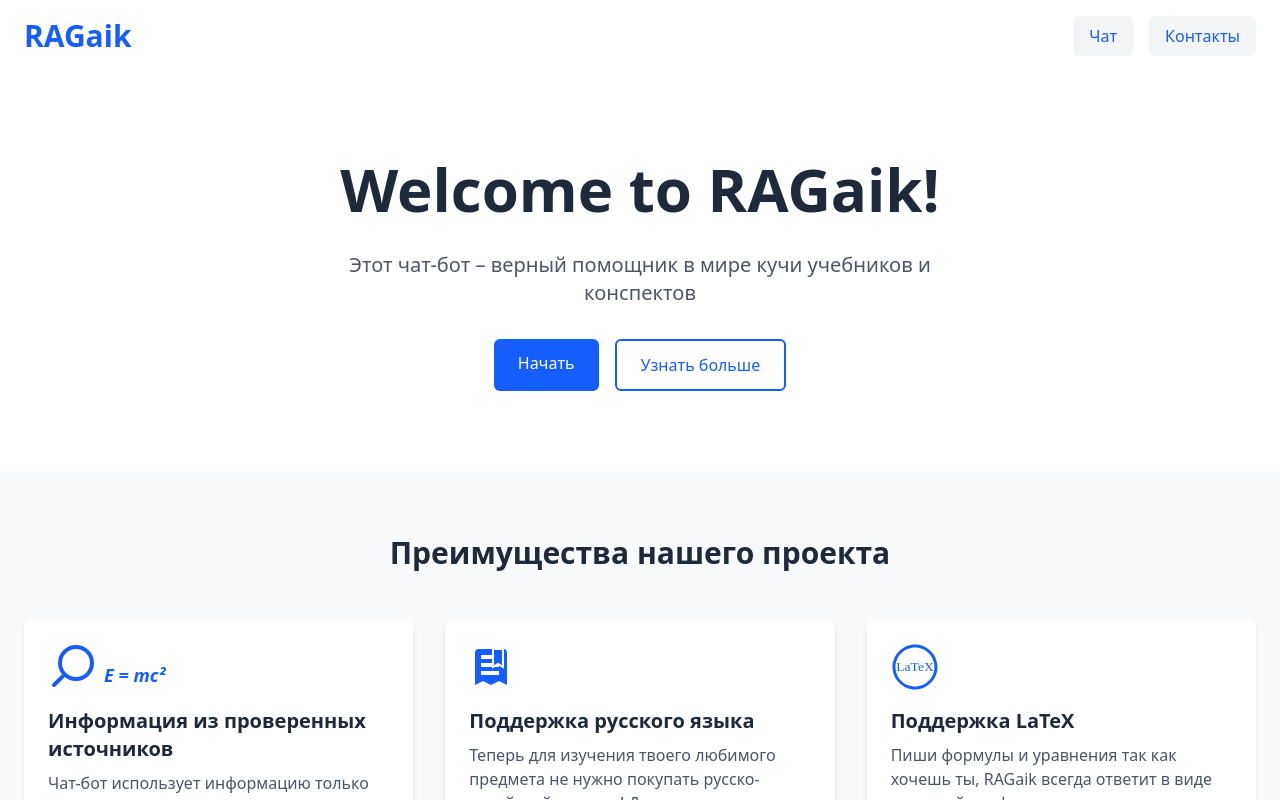
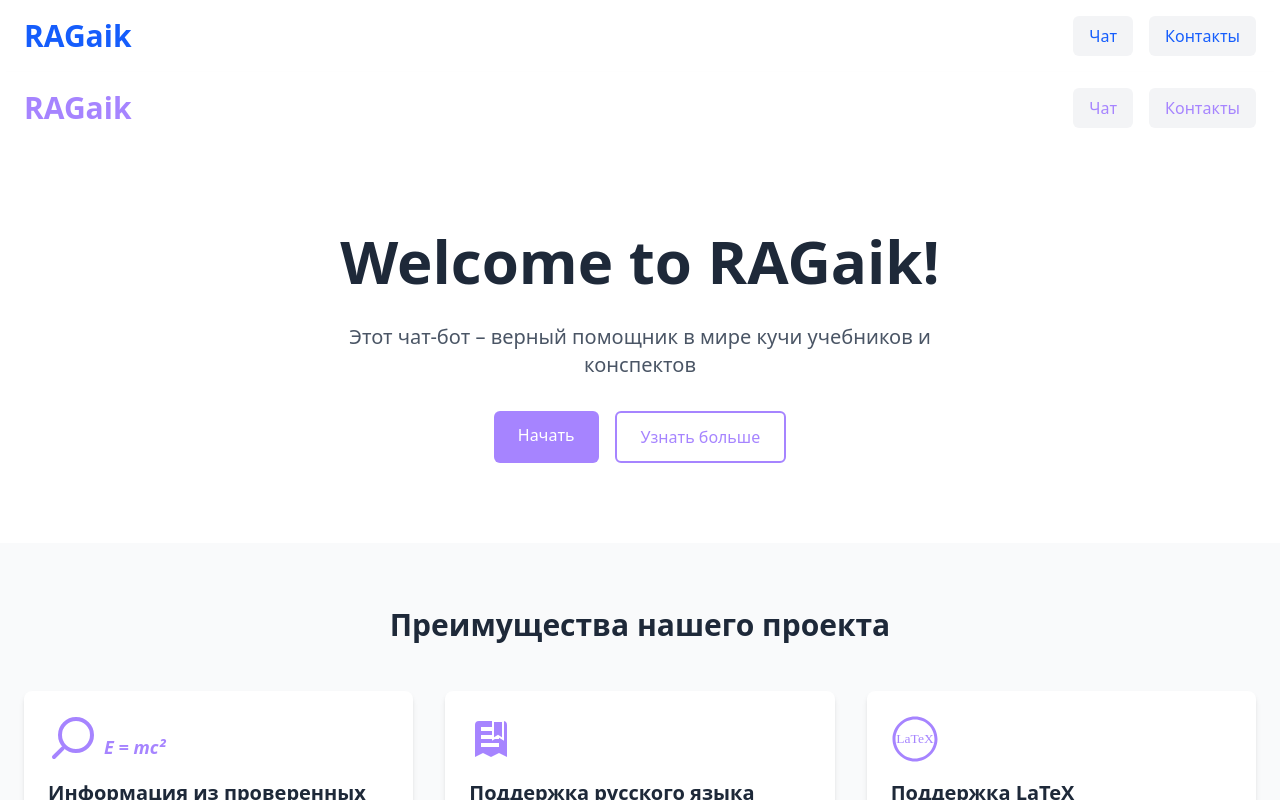
Before and after one commit to Leamich/Ragaik, a SvelteKit app in the folder web/frontend/: page / in a window 1280 px wide. Shown: the top 800 px of the page. Built offline with nearby package versions, Linux system fonts and the light colour scheme.

Commit message:
recolor web

```diff
--- a/web/frontend/src/routes/+page.svelte
+++ b/web/frontend/src/routes/+page.svelte
@@ -1,4 +1,23 @@
 <div class="flex flex-col min-h-screen bg-gray-50">
+  <!-- Header -->
+  <header class="bg-white shadow-md">
+    <nav class="container mx-auto px-6 py-4 flex justify-between items-center">
+    <a href="/" class="text-3xl font-bold text-violet-400">
+        RAGaik
+    </a>
+      <div class="flex space-x-4">
+        <a href="/chats"
+            class="px-4 py-2 bg-gray-100 text-violet-400 rounded-md font-medium hover:bg-gray-200 transition-colors duration-200">
+          Чат
+        </a>
+        <a href="/contacts"
+           class="px-4 py-2 bg-gray-100 text-violet-400 rounded-md font-medium hover:bg-gray-200 transition-colors duration-200">
+          Контакты
+        </a>
+      </div>
+    </nav>
+  </header>
+
   <!-- Hero Section -->
   <main class="flex-grow">
     <section class="bg-white">
@@ -8,18 +27,15 @@
         </h1>
         <p class="mt-6 text-lg sm:text-xl text-gray-600 max-w-2xl mx-auto">
             Этот чат-бот – верный помощник в мире кучи учебников и конспектов
+
         </p>
         <div class="mt-8 flex justify-center space-x-4">
-					<a
-						href="/chats"
-						class="px-6 py-3 bg-blue-600 text-white rounded-md font-medium hover:bg-blue-700 transition-colors duration-200"
-					>
+          <a href="/chats"
+             class="px-6 py-3 bg-violet-400 text-white rounded-md font-medium hover:bg-violet-600 transition-colors duration-200">
             Начать
           </a>
-					<a
-						href="#features"
-						class="px-6 py-3 bg-transparent border-2 border-blue-600 text-blue-600 rounded-md font-medium hover:bg-blue-50 transition-colors duration-200"
-					>
+          <a href="#features"
+             class="px-6 py-3 bg-transparent border-2 border-violet-400 text-violet-400 rounded-md font-medium hover:bg-violet-50 transition-colors duration-200">
             Узнать больше
           </a>
         </div>
@@ -29,111 +45,71 @@
     <!-- Features Section -->
     <section id="features" class="bg-gray-50">
       <div class="container mx-auto px-6 py-16">
-				<h2 class="text-3xl font-bold text-gray-800 text-center">Преимущества нашего проекта</h2>
+        <h2 class="text-3xl font-bold text-gray-800 text-center">
+            Преимущества нашего проекта
+        </h2>
         <div class="mt-12 grid gap-8 grid-cols-1 sm:grid-cols-2 lg:grid-cols-3">
           <!-- Карточка 1 -->
           <div class="bg-white rounded-lg shadow-md p-6 flex flex-col items-start">
             <div class="flex items-center">
-							<svg
-								class="h-12 w-12 text-blue-600 mb-4 mr-2"
-								fill="none"
-								stroke="currentColor"
-								viewBox="0 0 24 24"
-								transform="scale(-1, 1)"
-							>
-								<path
-									stroke-linecap="round"
-									stroke-linejoin="round"
-									stroke-width="2"
-									d="M21 21l-4.35-4.35"
-								/>
-								<path
-									stroke-linecap="round"
-									stroke-linejoin="round"
-									stroke-width="2"
-									d="M10 18a8 8 0 100-16 8 8 0 000 16z"
-								/>
+                <svg class="h-12 w-12 text-violet-400 mb-4 mr-2" fill="none" stroke="currentColor" viewBox="0 0 24 24" transform="scale(-1, 1)">
+                    <path stroke-linecap="round" stroke-linejoin="round" stroke-width="2"
+                                d="M21 21l-4.35-4.35" />
+                    <path stroke-linecap="round" stroke-linejoin="round" stroke-width="2"
+                                d="M10 18a8 8 0 100-16 8 8 0 000 16z" />
                 </svg>
-							<span class="text-blue-600 text-lg font-bold italic">E = mc²</span>
+                <span class="text-violet-400 text-lg font-bold italic">E = mc²</span>
             </div>
             <h3 class="text-xl font-semibold text-gray-800 mb-2">
                 Информация из проверенных источников
             </h3>
             <p class="text-gray-600">
-							Чат-бот использует информацию только из одобренных источников, поэтому точно не
-							ошибется!<a href="#footnote-1" class="text-gray-400"><sup>1</sup></a>
+                Чат-бот использует информацию только из одобренных источников, поэтому точно не ошибется!<a href="#footnote-1" class="text-gray-400"><sup>1</sup></a>
             </p>
           </div>
           <!-- Карточка 2 -->
           <div class="bg-white rounded-lg shadow-md p-6 flex flex-col items-start">
-						<svg
-							class="h-12 w-12 text-blue-600 mb-4"
-							fill="none"
-							xmlns="http://www.w3.org/2000/svg"
-							viewBox="0 0 24 24"
-						>
-							<path
-								d="M4 3h13a2 2 0 012 2v16l-4-2-4 2-4-2-4 2V5a2 2 0 012-2z"
-								fill="currentColor"
-							/>
+            <svg class="h-12 w-12 text-violet-400 mb-4" fill="none" xmlns="http://www.w3.org/2000/svg" viewBox="0 0 24 24">
+                <path d="M4 3h13a2 2 0 012 2v16l-4-2-4 2-4-2-4 2V5a2 2 0 012-2z" fill="currentColor" />
                 <path d="M6 6h9v2H6V6zm0 4h9v2H6v-2zm0 4h9v2H6v-2z" fill="#fff" />
-							<path
-								d="M17 3v9l-2.5-1.5L12 12V3h5z"
-								fill="currentColor"
-								stroke="#fff"
-								stroke-width="1"
-							/>
+                <path d="M17 3v9l-2.5-1.5L12 12V3h5z" fill="currentColor" stroke="#fff" stroke-width="1" />
             </svg>
-						<h3 class="text-xl font-semibold text-gray-800 mb-2">Поддержка русского языка</h3>
+            <h3 class="text-xl font-semibold text-gray-800 mb-2">
+                Поддержка русского языка
+            </h3>
             <p class="text-gray-600">
-							Теперь для изучения твоего любимого предмета не нужно покупать русско-китайский
-							словарь! Достаточно спросить RAGaik
+                Теперь для изучения твоего любимого предмета не нужно покупать русско-китайский словарь! Достаточно спросить RAGaik
             </p>
           </div>
           <!-- Карточка 3 -->
           <div class="bg-white rounded-lg shadow-md p-6 flex flex-col items-start">
-						<svg
-							class="h-12 w-12 text-blue-600 mb-4"
-							xmlns="http://www.w3.org/2000/svg"
-							viewBox="0 0 128 128"
-							fill="currentColor"
-						>
-							<path
-								d="M64 4C31.4 4 4 31.4 4 64s27.4 60 60 60 60-27.4 60-60S96.6 4 64 4zm0 112c-28.7 0-52-23.3-52-52S35.3 12 64 12s52 23.3 52 52-23.3 52-52 52z"
-							/>
-							<text
-								x="50%"
-								y="50%"
-								text-anchor="middle"
-								dy=".3em"
-								font-size="36"
-								font-family="serif"
-								fill="currentColor"
-							>
+            <svg class="h-12 w-12 text-violet-400 mb-4" xmlns="http://www.w3.org/2000/svg" viewBox="0 0 128 128" fill="currentColor">
+                <path d="M64 4C31.4 4 4 31.4 4 64s27.4 60 60 60 60-27.4 60-60S96.6 4 64 4zm0 112c-28.7 0-52-23.3-52-52S35.3 12 64 12s52 23.3 52 52-23.3 52-52 52z"/>
+                <text x="50%" y="50%" text-anchor="middle" dy=".3em" font-size="36" font-family="serif" fill="currentColor">
                     LaTeX
                 </text>
             </svg>
-						<h3 class="text-xl font-semibold text-gray-800 mb-2">Поддержка LaTeX</h3>
+            <h3 class="text-xl font-semibold text-gray-800 mb-2">
+                Поддержка LaTeX
+            </h3>
             <p class="text-gray-600">
-							Пиши формулы и уравнения так как хочешь ты, RAGaik всегда ответит в виде красивой
-							матформулы, а не непонятных символов! Где еще такое видано?
+                Пиши формулы и уравнения так как хочешь ты, RAGaik всегда ответит в виде красивой матформулы, а не непонятных символов! Где еще такое видано?
             </p>
-					</div>
         </div>
       </div>
     </section>
 
     <!-- Call-to-Action Section -->
-		<section class="bg-blue-600">
+    <section class="bg-violet-400">
       <div class="container mx-auto px-6 py-16 text-center text-white">
-				<h2 class="text-3xl font-bold">Захотелось попробовать?</h2>
+        <h2 class="text-3xl font-bold">
+          Захотелось попробовать?
+        </h2>
         <p class="mt-4 text-lg max-w-2xl mx-auto">
             Открывай свой список ДЗ и выбирай самое сложное. Наш чат-бот уже ждет твоих вопросов!
         </p>
-				<a
-					href="/chats"
-					class="mt-8 inline-block px-8 py-4 bg-white text-blue-600 font-semibold rounded-md hover:bg-gray-100 transition-colors duration-200"
-				>
+        <a href="/chats"
+           class="mt-8 inline-block px-8 py-4 bg-white text-violet-400 font-semibold rounded-md hover:bg-gray-100 transition-colors duration-200">
             Открыть чат
         </a>
       </div>
@@ -143,7 +119,7 @@
   <!-- Footer -->
 <footer class="bg-white shadow-inner">
     <div class="container mx-auto px-6 py-4 text-left text-gray-600 text-sm">
-			<span id="footnote-1"></span>
+        <a id="footnote-1"></a>
         <sup>1</sup> Данный чат-бот может содержать ошибки. Используйте его с осторожностью.
     </div>
     <div class="container mx-auto px-6 py-5 text-center text-gray-600 text-sm">
--- a/web/frontend/src/routes/contacts/+page.svelte
+++ b/web/frontend/src/routes/contacts/+page.svelte
@@ -5,18 +5,43 @@
 </script>
 
 <div class="flex flex-col min-h-screen bg-gray-50">
+  <!-- Header -->
+  <header class="bg-white shadow-md">
+    <nav class="container mx-auto px-6 py-4 flex justify-between items-center">
+      <a href="/" class="text-3xl font-bold text-violet-400">
+          RAGaik
+      </a>
+      <div class="flex space-x-4">
+        <a
+          href="/chats"
+          class="px-4 py-2 bg-gray-100 text-violet-400 rounded-md font-medium hover:bg-gray-200 transition-colors duration-200"
+        >
+          Чат
+        </a>
+        <a
+          href="/contacts"
+          class="px-4 py-2 bg-violet-400 text-white rounded-md font-medium hover:bg-violet-500 transition-colors duration-200"
+        >
+          Контакты
+        </a>
+      </div>
+    </nav>
+  </header>
+
   <!-- Main Content -->
   <main class="flex-grow">
     <!-- QR Code Section -->
     <section class="bg-white">
       <div class="container mx-auto px-6 py-20 text-center">
-				<h1
-					class="text-4xl sm:text-5xl md:text-6xl font-extrabold text-gray-800 leading-tight mb-8"
-				>
+        <h1 class="text-4xl sm:text-5xl md:text-6xl font-extrabold text-gray-800 leading-tight mb-8">
           Наш GitHub репозиторий
         </h1>
         <div class="inline-block bg-gray-100 p-6 rounded-lg shadow-lg">
-					<a href="https://github.com/Leamich/Ragaik" target="_blank" rel="noopener noreferrer">
+          <a
+            href="https://github.com/Leamich/Ragaik"
+            target="_blank"
+            rel="noopener noreferrer"
+          >
             <img
               src="/images/QR_GH.png"
               alt="QR-код на GitHub репозиторий"
@@ -29,7 +54,7 @@
               href="https://github.com/your-org/your-repo"
               target="_blank"
               rel="noopener noreferrer"
-							class="text-blue-600 hover:underline"
+              class="text-violet-400 hover:underline"
             >
               на страницу репозитория
             </a>
@@ -41,7 +66,9 @@
     <!-- Создатели Section -->
     <section class="bg-gray-50">
       <div class="container mx-auto px-6 py-16">
-				<h2 class="text-3xl font-bold text-gray-800 text-center mb-12">Создатели проекта</h2>
+        <h2 class="text-3xl font-bold text-gray-800 text-center mb-12">
+          Создатели проекта
+        </h2>
         <div class="grid grid-cols-1 sm:grid-cols-2 lg:grid-cols-4 gap-8">
           <!-- Автор 1 -->
           <div class="bg-white rounded-lg shadow-md p-6 flex flex-col items-center">
@@ -75,7 +102,7 @@
                 href="https://github.com/Leamich"
                 target="_blank"
                 rel="noopener noreferrer"
-								class="hover:text-blue-600"
+                class="hover:text-violet-400"
               >
                 Leamich
               </a>
@@ -113,7 +140,7 @@
                 href="https://github.com/le9endwp"
                 target="_blank"
                 rel="noopener noreferrer"
-								class="hover:text-blue-600"
+                class="hover:text-violet-400"
               >
                 le9endwp
               </a>
@@ -151,7 +178,7 @@
                 href="https://github.com/TheKostins"
                 target="_blank"
                 rel="noopener noreferrer"
-								class="hover:text-blue-600"
+                class="hover:text-violet-400"
               >
                 TheKostins
               </a>
@@ -189,7 +216,7 @@
                 href="https://github.com/ubetu"
                 target="_blank"
                 rel="noopener noreferrer"
-								class="hover:text-blue-600"
+                class="hover:text-violet-400"
               >
                 ubetu
               </a>
```
Lines whose indentation alone changed are shown as unchanged.
